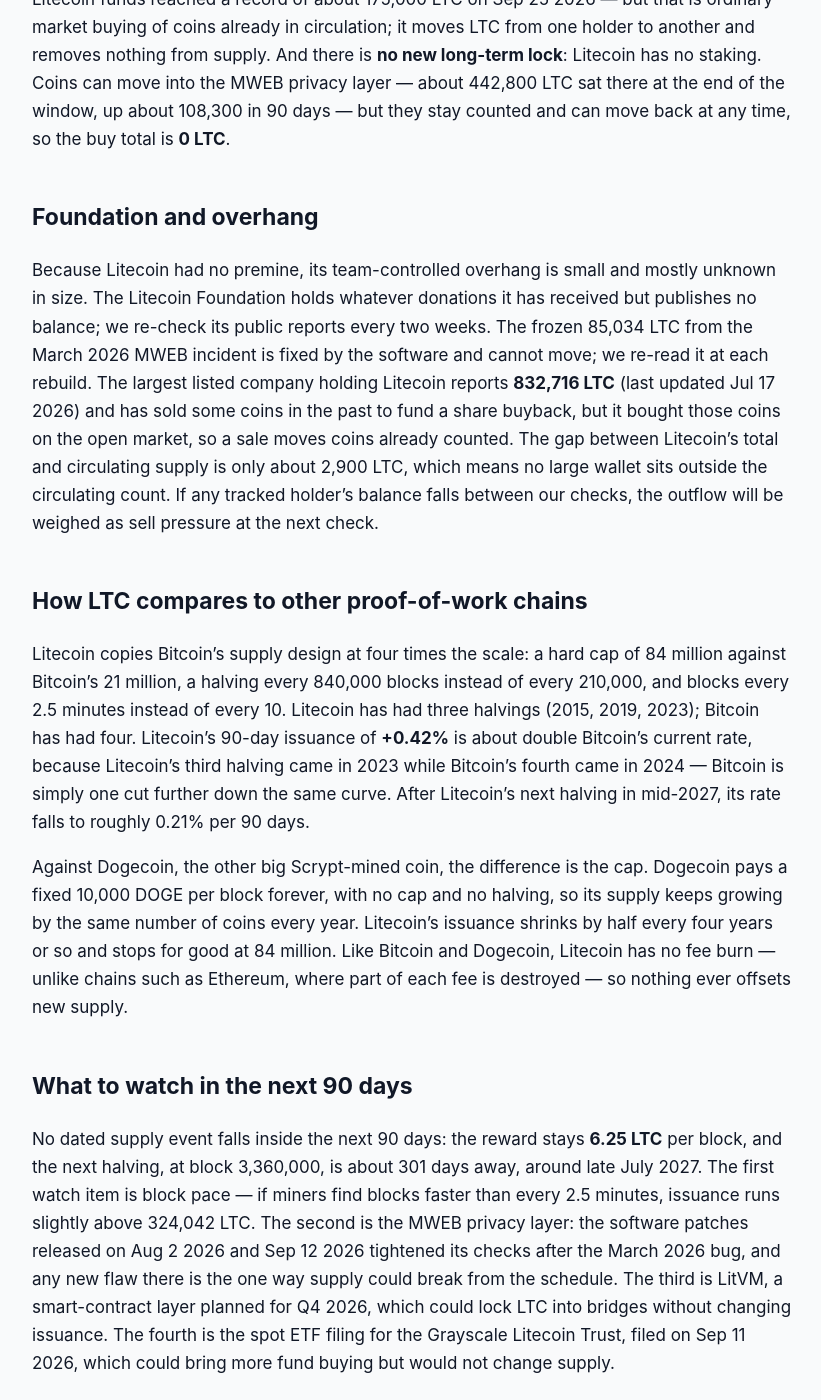
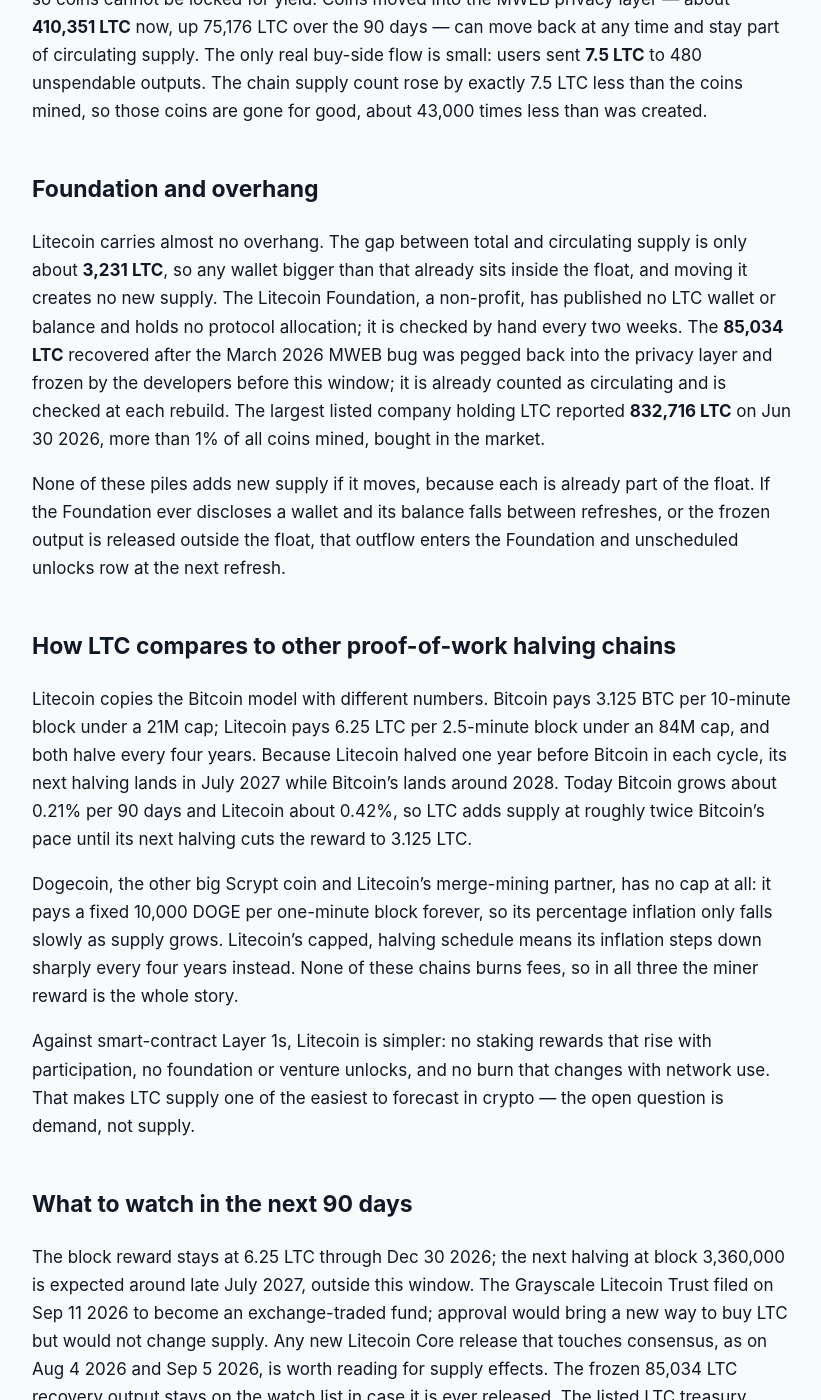
Before and after one commit to jeevansongmy-spec/mrnasdog-articles, a Jekyll site: the page built from crypto/ltc-pressure-framework.md, in a window 1280 px wide and 1400 px high, scrolled down 1627 px. Shown: the whole window, without its empty margins (228-1049 px from the left). Built offline with Jekyll 4.4.1, drawn with Linux system fonts in a browser that asks for light colours; some of the changed text lies outside the part shown.

Commit message:
publish: crypto/ltc-pressure-framework

```diff
--- a/crypto/ltc-pressure-framework.md
+++ b/crypto/ltc-pressure-framework.md
@@ -1,6 +1,6 @@
 ---
-title:         "LTC Inflation Analysis · September 2026 · Mixed flows · supply roughly steady"
-description:   "LTC is mildly inflationary: miners got 324K new LTC in 90 days at 6.25 per block, with no burn and no buyback, so supply rose +0.42%. The same is expected next."
+title:         "LTC Inflation Analysis · October 2026 · Mixed flows · supply roughly steady"
+description:   "LTC supply grows slowly: 323,838 LTC of mining rewards in 90 days, no burn or buyback, +0.42% net, the same next. 84M cap; next halving July 2027."
 canonical_url: "https://mrnasdog.com/research/ltc/inflation"
 tags:          ["crypto", "ltc", "litecoin", "pow"]
 published:     true
@@ -8,46 +8,48 @@ published:     true
 
 *Originally published at [https://mrnasdog.com/research/ltc/inflation](https://mrnasdog.com/research/ltc/inflation)*
 
-# LTC Inflation Analysis · September 2026 · Mixed flows · supply roughly steady
+# LTC Inflation Analysis · October 2026 · Mixed flows · supply roughly steady
 
-Litecoin (LTC) is **mildly inflationary**, and only one thing makes it so: the mining reward. In the 90 days to Sep 29 2026 the network created **324,038 new LTC** for miners and destroyed **none**, so supply grew **+0.42%**. The next 90 days look the same, and the reward is fixed at 6.25 LTC per block until the next halving, around late July 2027, under a hard cap of **84 million LTC**.
+Litecoin (LTC) supply is growing slowly and on a fixed schedule: the MrNasdog Pressure Framework reads **+0.42% net** over the last 90 days and **+0.42%** for the next 90. Proof-of-work miners received **323,838 LTC** of new coins, while only **7.5 LTC** left the supply, sent by users to outputs nobody can spend. LTC has no vesting, no team treasury, no fee burn and no buyback, and its hard cap of **84M LTC** sets the ceiling; the inflation monitor reads **+0.43%**, so the two agree.
 
 ## The verdict, in one paragraph
 
-Our 90-day reading for Litecoin is **+0.42%** net new supply: 324,038 LTC created against 77.66M LTC in circulation, with nothing taken back. Our independent supply monitor reads **+0.47%** over its own 90-day window, a gap of **0.05 percentage points** — well inside our 0.5-point tolerance, so no warning chip is shown and the two readings agree. The forward reading is the same **+0.42%**, because the block reward does not change inside the next 90 days. In one line: **a quiet proof-of-work chain with slow, fixed issuance and no sink**.
+Between Jul 3 2026 and Oct 1 2026 the Litecoin ledger shows **323,837.5 LTC** of sell pressure against **7.5 LTC** of buy pressure on a circulating base of **77.67M LTC**, a net of **+0.42%** in 90 days. The next 90 days project the same **+0.42%**, because the block reward does not change until the next halving in late July 2027. The inflation monitor, which reads supply from market data instead of the chain, shows **+0.43%**, a gap of about **0.01 percentage points** — well inside the half-point tolerance, so no warning chip is shown. In one line: LTC is a quiet, capped proof-of-work coin whose only new supply is the miner reward.
 
 ## Sell pressure: where new LTC comes from
 
-**Protocol inflation** is the whole sell side. Every Litecoin block pays its miner **6.25 LTC** of new coins, the amount set by the third halving in August 2023. Litecoin aims for one block every 2.5 minutes, and over the last 90 days it hit that almost exactly: block 3,134,412 on Jul 1 2026 to block 3,186,258 on Sep 29 2026 is **51,846 blocks**, one every 149.98 seconds. At 6.25 LTC each, that is **324,038 LTC** of new supply. We checked it three ways — block count times reward, the miners' total reward less their fees, and the chain's supply at both ends of the window — and all three agree to within a few LTC. Litecoin re-sets its mining difficulty every 2,016 blocks, so a run of fast or slow blocks can nudge issuance up or down a little, but this window ran on target. Looking forward, the same pace gives about **324,042 LTC** over the next 90 days.
+Protocol inflation is the whole Litecoin sell side. Every Litecoin block pays its miner a subsidy of **6.25 LTC**, the rate in force since the third halving at block 2,520,000 in August 2023. In the 90-day window the network found **51,814 blocks**, one every 150.08 seconds on average, a hair slower than the 150-second target. That makes **323,837.5 LTC** of new coins, or about **3,598 LTC a day**. A supply series from a chain indexer counts the same 51,814 blocks and the same issuance to the coin, and a second block indexer agrees within 0.02%. Because the Litecoin subsidy is paid per block, a slightly slow chain pays slightly less; the next 90 days project **323,834 LTC** at the measured block pace.
 
-**Vesting unlocks are zero**, and always have been. Litecoin launched in October 2011 as a fair launch: no premine, no team share, no investor round, no foundation allocation. Every LTC in existence came out of a mined block, so there is no unlock calendar and no locked bucket waiting to open.
+Vesting unlocks are **zero** and always have been. Litecoin launched in October 2011 as a fair launch with no premine, no founder allocation and no investor round, so there is no unlock calendar and nothing for a cliff to release. Foundation and unscheduled unlocks are also **zero**: the protocol never set aside a treasury, and the Litecoin Foundation runs on donations. The long-term locked or bankruptcy row is **zero** too, because no court estate, trustee or long lock is paying LTC out; funds and trusts that hold Litecoin bought it on the open market.
 
-**Foundation and unscheduled unlocks are zero.** The Litecoin Foundation is a non-profit funded by donations; it never received coins from the protocol and publishes no wallet, and we saw no sale by it in the window. **Long-term locked or bankruptcy is zero** too: no estate, trustee or court-ordered distribution holds LTC. The one frozen amount on the chain — 85,034 LTC tied to the March 2026 bug in the MWEB privacy layer — was locked back into that layer at block 3,078,098, before this window, and it already sits inside the counted supply.
+Two in-window software changes did not touch supply. Soft forks at block 3,154,440 (Aug 4 2026) and block 3,172,640 (Sep 5 2026) tightened checks on the MWEB privacy layer only; the block reward and the halving schedule were left unchanged.
 
 ## Buy pressure: where new LTC goes
 
-Litecoin has **no buy side at all**. There is **no programmatic buyback**: no protocol treasury, no fee share and no contract that buys LTC. There is **no protocol fee burn**: transaction fees go to miners on top of the block reward. Over the window, users paid about 734 LTC in fees across 15.4M transactions, and every coin of it went to the block finders rather than being destroyed. The best-known unspendable address on Litecoin holds just 0.18 LTC in its whole life.
+Litecoin has no programmatic buyback: no contract, foundation or treasury buys LTC back for the network, so that row is **zero**. A listed company that holds LTC as its main reserve bought coins for itself and sold some to fund a buyback of its own shares, but both legs moved coins already counted as circulating. The protocol fee burn is **zero** as well: Litecoin transaction fees go to the miner, about 0.002 LTC per block, and nothing is destroyed by rule. A well-known keyless burn address holds 0.184 LTC and received nothing new in the window.
 
-There is **no foundation buy** either. Buying by funds and companies did happen — US spot Litecoin funds reached a record of about 175,000 LTC on Sep 25 2026 — but that is ordinary market buying of coins already in circulation; it moves LTC from one holder to another and removes nothing from supply. And there is **no new long-term lock**: Litecoin has no staking. Coins can move into the MWEB privacy layer — about 442,800 LTC sat there at the end of the window, up about 108,300 in 90 days — but they stay counted and can move back at any time, so the buy total is **0 LTC**.
+There is no foundation buy (**zero**) and no new long-term lock (**zero**). Litecoin has no staking, so coins cannot be locked for yield. Coins moved into the MWEB privacy layer — about **410,351 LTC** now, up 75,176 LTC over the 90 days — can move back at any time and stay part of circulating supply. The only real buy-side flow is small: users sent **7.5 LTC** to 480 unspendable outputs. The chain supply count rose by exactly 7.5 LTC less than the coins mined, so those coins are gone for good, about 43,000 times less than was created.
 
 ## Foundation and overhang
 
-Because Litecoin had no premine, its team-controlled overhang is small and mostly unknown in size. The Litecoin Foundation holds whatever donations it has received but publishes no balance; we re-check its public reports every two weeks. The frozen 85,034 LTC from the March 2026 MWEB incident is fixed by the software and cannot move; we re-read it at each rebuild. The largest listed company holding Litecoin reports **832,716 LTC** (last updated Jul 17 2026) and has sold some coins in the past to fund a share buyback, but it bought those coins on the open market, so a sale moves coins already counted. The gap between Litecoin's total and circulating supply is only about 2,900 LTC, which means no large wallet sits outside the circulating count. If any tracked holder's balance falls between our checks, the outflow will be weighed as sell pressure at the next check.
+Litecoin carries almost no overhang. The gap between total and circulating supply is only about **3,231 LTC**, so any wallet bigger than that already sits inside the float, and moving it creates no new supply. The Litecoin Foundation, a non-profit, has published no LTC wallet or balance and holds no protocol allocation; it is checked by hand every two weeks. The **85,034 LTC** recovered after the March 2026 MWEB bug was pegged back into the privacy layer and frozen by the developers before this window; it is already counted as circulating and is checked at each rebuild. The largest listed company holding LTC reported **832,716 LTC** on Jun 30 2026, more than 1% of all coins mined, bought in the market.
 
-## How LTC compares to other proof-of-work chains
+None of these piles adds new supply if it moves, because each is already part of the float. If the Foundation ever discloses a wallet and its balance falls between refreshes, or the frozen output is released outside the float, that outflow enters the Foundation and unscheduled unlocks row at the next refresh.
 
-Litecoin copies Bitcoin's supply design at four times the scale: a hard cap of 84 million against Bitcoin's 21 million, a halving every 840,000 blocks instead of every 210,000, and blocks every 2.5 minutes instead of every 10. Litecoin has had three halvings (2015, 2019, 2023); Bitcoin has had four. Litecoin's 90-day issuance of **+0.42%** is about double Bitcoin's current rate, because Litecoin's third halving came in 2023 while Bitcoin's fourth came in 2024 — Bitcoin is simply one cut further down the same curve. After Litecoin's next halving in mid-2027, its rate falls to roughly 0.21% per 90 days.
+## How LTC compares to other proof-of-work halving chains
 
-Against Dogecoin, the other big Scrypt-mined coin, the difference is the cap. Dogecoin pays a fixed 10,000 DOGE per block forever, with no cap and no halving, so its supply keeps growing by the same number of coins every year. Litecoin's issuance shrinks by half every four years or so and stops for good at 84 million. Like Bitcoin and Dogecoin, Litecoin has no fee burn — unlike chains such as Ethereum, where part of each fee is destroyed — so nothing ever offsets new supply.
+Litecoin copies the Bitcoin model with different numbers. Bitcoin pays 3.125 BTC per 10-minute block under a 21M cap; Litecoin pays 6.25 LTC per 2.5-minute block under an 84M cap, and both halve every four years. Because Litecoin halved one year before Bitcoin in each cycle, its next halving lands in July 2027 while Bitcoin's lands around 2028. Today Bitcoin grows about 0.21% per 90 days and Litecoin about 0.42%, so LTC adds supply at roughly twice Bitcoin's pace until its next halving cuts the reward to 3.125 LTC.
+
+Dogecoin, the other big Scrypt coin and Litecoin's merge-mining partner, has no cap at all: it pays a fixed 10,000 DOGE per one-minute block forever, so its percentage inflation only falls slowly as supply grows. Litecoin's capped, halving schedule means its inflation steps down sharply every four years instead. None of these chains burns fees, so in all three the miner reward is the whole story.
+
+Against smart-contract Layer 1s, Litecoin is simpler: no staking rewards that rise with participation, no foundation or venture unlocks, and no burn that changes with network use. That makes LTC supply one of the easiest to forecast in crypto — the open question is demand, not supply.
 
 ## What to watch in the next 90 days
 
-No dated supply event falls inside the next 90 days: the reward stays **6.25 LTC** per block, and the next halving, at block 3,360,000, is about 301 days away, around late July 2027. The first watch item is block pace — if miners find blocks faster than every 2.5 minutes, issuance runs slightly above 324,042 LTC. The second is the MWEB privacy layer: the software patches released on Aug 2 2026 and Sep 12 2026 tightened its checks after the March 2026 bug, and any new flaw there is the one way supply could break from the schedule. The third is LitVM, a smart-contract layer planned for Q4 2026, which could lock LTC into bridges without changing issuance. The fourth is the spot ETF filing for the Grayscale Litecoin Trust, filed on Sep 11 2026, which could bring more fund buying but would not change supply.
+The block reward stays at 6.25 LTC through Dec 30 2026; the next halving at block 3,360,000 is expected around late July 2027, outside this window. The Grayscale Litecoin Trust filed on Sep 11 2026 to become an exchange-traded fund; approval would bring a new way to buy LTC but would not change supply. Any new Litecoin Core release that touches consensus, as on Aug 4 2026 and Sep 5 2026, is worth reading for supply effects. The frozen 85,034 LTC recovery output stays on the watch list in case it is ever released. The listed LTC treasury company's next filings will show whether it keeps buying or selling.
 
 ## Summary
 
-Litecoin is mildly inflationary at **+0.42% per 90 days**, from a single source: 6.25 new LTC to miners in every block, 324,038 LTC in the last 90 days, with no burn, no buyback and no lock to offset it. It launched with no premine, so there are no vesting unlocks or team sales to watch, and our independent monitor agrees with the reading. The main supply risk is a software flaw in the MWEB privacy layer, not a planned release. The ceiling is hard: 84 million LTC, and the next halving around late July 2027 cuts new supply in half.
+The MrNasdog Pressure Framework reads Litecoin at **+0.42% net** over the last 90 days and **+0.42%** over the next 90: **323,838 LTC** of proof-of-work mining rewards against **7.5 LTC** sent to unspendable outputs, with no vesting, no team treasury, no burn and no buyback. LTC's supply follows a fixed schedule of 6.25 LTC per block that halves to 3.125 LTC in late July 2027. The key risk on the supply side is simply that new coins keep arriving every 2.5 minutes with nothing taking coins back out. The ceiling is the 84M LTC hard cap, and with 77.67M already mined, supply growth only gets smaller from here.
 
----
-
-*MrNasdog Pressure Framework analysis of LTC, Metric 1 — Inflation. Data + explanation only. Not financial advice. Checked Sep 29 2026.*
+*MrNasdog Pressure Framework analysis of LTC, Metric 1 — Inflation. Data + explanation only. Not financial advice. Checked Oct 1 2026.*
```
